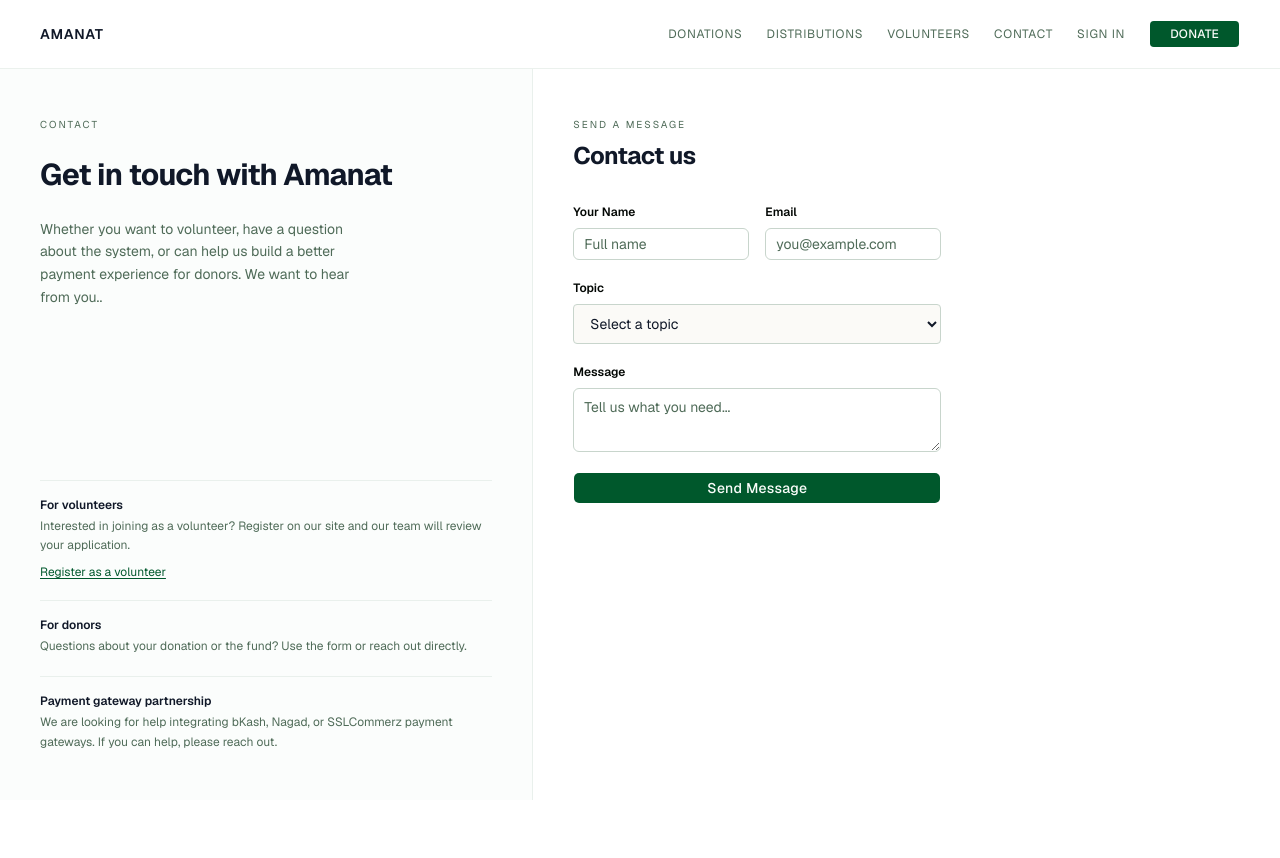
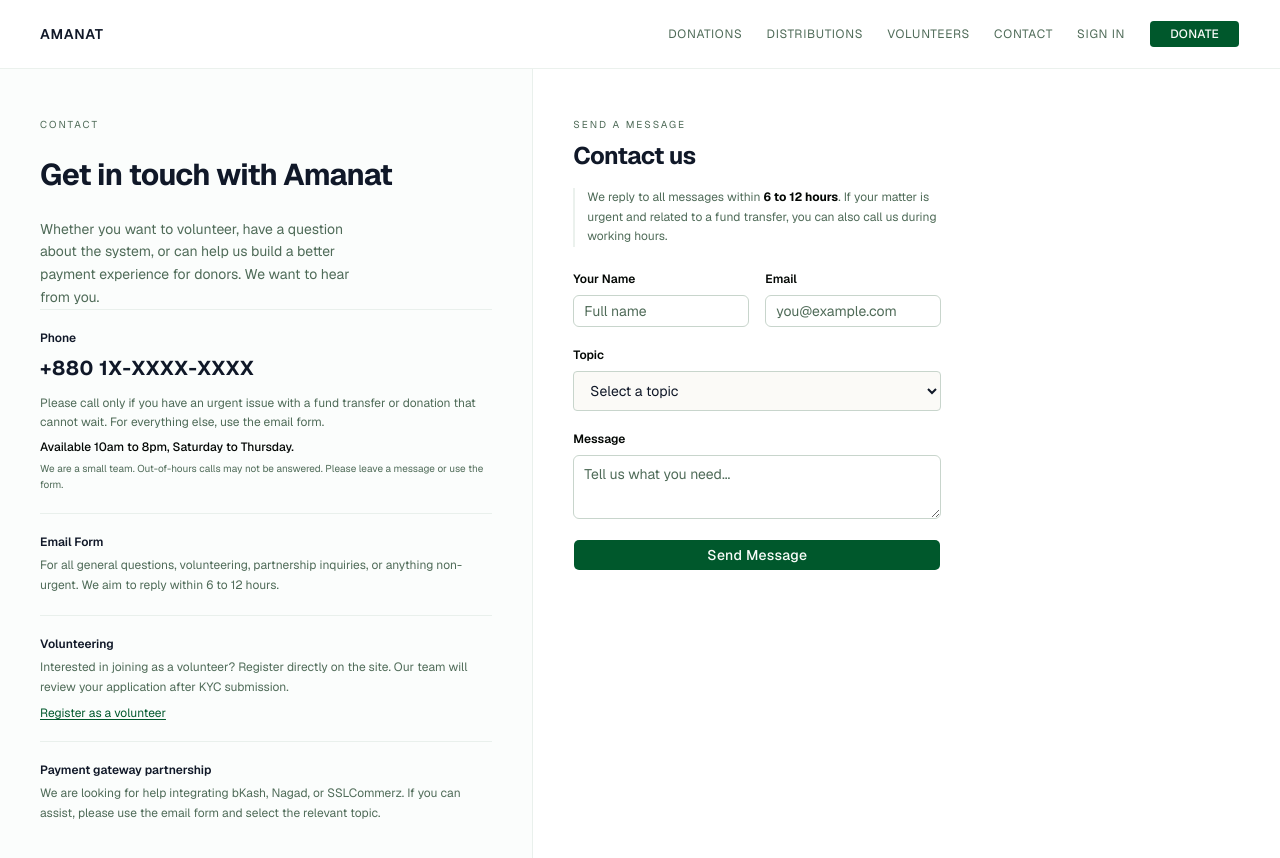
Before and after one commit to RAFSuNX/Amanat, a Next.js app: page /contact in a window 1280 px wide. Shown: the top 858 px of the page. Before the commit the page ends 800 px from the top, so only its background shows below. Built offline with nearby package versions, Linux system fonts and the light colour scheme.

Commit message:
Contact page: phone number with call guidance, hours, email form reply time note

```diff
--- a/app/(public)/contact/contact-form.tsx
+++ b/app/(public)/contact/contact-form.tsx
@@ -49,7 +49,22 @@ export function ContactForm() {
   return (
     <div className="flex flex-col px-10 py-12 max-w-md">
       <p className="text-[10px] uppercase tracking-[0.2em] text-muted-foreground mb-2">Send a message</p>
-      <h2 className="text-2xl font-bold tracking-tight mb-8">Contact us</h2>
+      <h2 className="text-2xl font-bold tracking-tight mb-4">Contact us</h2>
+
+      {/* Phone note - shown on mobile only (left panel hidden) */}
+      <div className="md:hidden border border-border/60 rounded p-4 mb-6 flex flex-col gap-1.5 bg-muted/20">
+        <p className="text-xs font-semibold">Phone: +880 1X-XXXX-XXXX</p>
+        <p className="text-xs text-muted-foreground leading-relaxed">
+          Call only for urgent fund transfer issues. Available 10am to 8pm, Saturday to Thursday.
+          For all other matters, please use this form. We reply within 6 to 12 hours.
+        </p>
+      </div>
+
+      <div className="border-l-2 border-border/40 pl-3 mb-6">
+        <p className="text-xs text-muted-foreground leading-relaxed">
+          We reply to all messages within <strong className="text-foreground">6 to 12 hours</strong>. If your matter is urgent and related to a fund transfer, you can also call us during working hours.
+        </p>
+      </div>
 
       <form onSubmit={submit} className="flex flex-col gap-5">
         <div className="grid grid-cols-2 gap-4">
--- a/app/(public)/contact/page.tsx
+++ b/app/(public)/contact/page.tsx
@@ -1,6 +1,7 @@
 export const dynamic = "force-dynamic"
 
 import { PublicNav } from "@/components/public-nav"
+import { ContactForm } from "./contact-form"
 
 export default function ContactPage() {
   return (
@@ -8,7 +9,7 @@ export default function ContactPage() {
       <PublicNav donateButton />
 
       <div className="flex-1 grid md:grid-cols-[1fr_1.4fr]">
-        {/* Left: context */}
+        {/* Left: contact info */}
         <div className="hidden md:flex flex-col justify-between px-10 py-12 border-r border-border/40 bg-muted/20">
           <div className="flex flex-col gap-4">
             <p className="text-[10px] uppercase tracking-[0.2em] text-muted-foreground">Contact</p>
@@ -16,36 +17,54 @@ export default function ContactPage() {
               Get in touch with Amanat
             </h1>
             <p className="text-sm text-muted-foreground leading-relaxed max-w-xs mt-2">
-              Whether you want to volunteer, have a question about the system, or can help us build a better payment experience for donors. We want to hear from you..
+              Whether you want to volunteer, have a question about the system, or can help us build a better payment experience for donors. We want to hear from you.
             </p>
           </div>
 
-          <div className="flex flex-col gap-5">
-            {[
-              {
-                label: "For volunteers",
-                body: "Interested in joining as a volunteer? Register on our site and our team will review your application.",
-                link: { href: "/register", text: "Register as a volunteer" },
-              },
-              {
-                label: "For donors",
-                body: "Questions about your donation or the fund? Use the form or reach out directly.",
-              },
-              {
-                label: "Payment gateway partnership",
-                body: "We are looking for help integrating bKash, Nagad, or SSLCommerz payment gateways. If you can help, please reach out.",
-              },
-            ].map((item) => (
-              <div key={item.label} className="border-t border-border/40 pt-4 flex flex-col gap-1">
-                <p className="text-xs font-semibold">{item.label}</p>
-                <p className="text-xs text-muted-foreground leading-relaxed">{item.body}</p>
-                {item.link && (
-                  <a href={item.link.href} className="text-xs text-primary underline underline-offset-2 mt-1">
-                    {item.link.text}
-                  </a>
-                )}
+          <div className="flex flex-col gap-0">
+            {/* Phone - urgent only */}
+            <div className="border-t border-border/40 pt-5 pb-5 flex flex-col gap-2">
+              <p className="text-xs font-semibold">Phone</p>
+              <p className="text-xl font-bold tracking-wide">+880 1X-XXXX-XXXX</p>
+              <div className="flex flex-col gap-1.5 mt-1">
+                <p className="text-xs text-muted-foreground leading-relaxed">
+                  Please call only if you have an urgent issue with a fund transfer or donation that cannot wait. For everything else, use the email form.
+                </p>
+                <p className="text-xs font-medium text-foreground">
+                  Available 10am to 8pm, Saturday to Thursday.
+                </p>
+                <p className="text-[10px] text-muted-foreground leading-relaxed">
+                  We are a small team. Out-of-hours calls may not be answered. Please leave a message or use the form.
+                </p>
               </div>
-            ))}
+            </div>
+
+            {/* Email */}
+            <div className="border-t border-border/40 pt-5 pb-5 flex flex-col gap-1.5">
+              <p className="text-xs font-semibold">Email Form</p>
+              <p className="text-xs text-muted-foreground leading-relaxed">
+                For all general questions, volunteering, partnership inquiries, or anything non-urgent. We aim to reply within 6 to 12 hours.
+              </p>
+            </div>
+
+            {/* Volunteer */}
+            <div className="border-t border-border/40 pt-5 pb-5 flex flex-col gap-1.5">
+              <p className="text-xs font-semibold">Volunteering</p>
+              <p className="text-xs text-muted-foreground leading-relaxed">
+                Interested in joining as a volunteer? Register directly on the site. Our team will review your application after KYC submission.
+              </p>
+              <a href="/register" className="text-xs text-primary underline underline-offset-2 mt-0.5">
+                Register as a volunteer
+              </a>
+            </div>
+
+            {/* Gateway */}
+            <div className="border-t border-border/40 pt-5 flex flex-col gap-1.5">
+              <p className="text-xs font-semibold">Payment gateway partnership</p>
+              <p className="text-xs text-muted-foreground leading-relaxed">
+                We are looking for help integrating bKash, Nagad, or SSLCommerz. If you can assist, please use the email form and select the relevant topic.
+              </p>
+            </div>
           </div>
         </div>
 
@@ -55,6 +74,3 @@ export default function ContactPage() {
     </div>
   )
 }
-
-// Client component for the form
-import { ContactForm } from "./contact-form"
```
